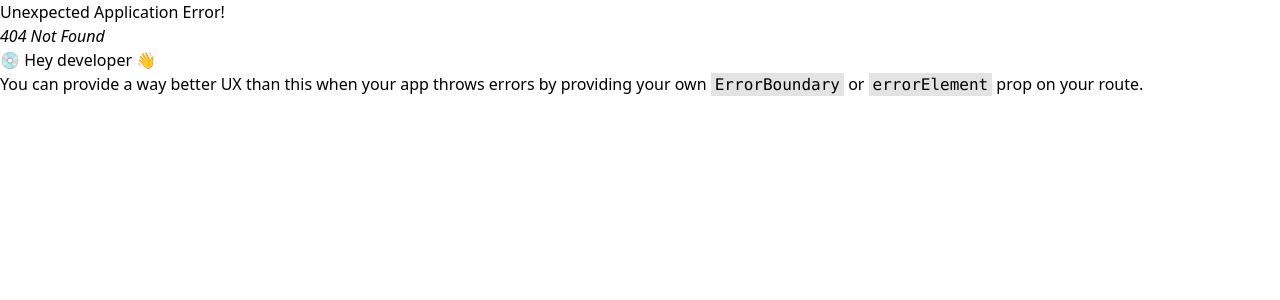
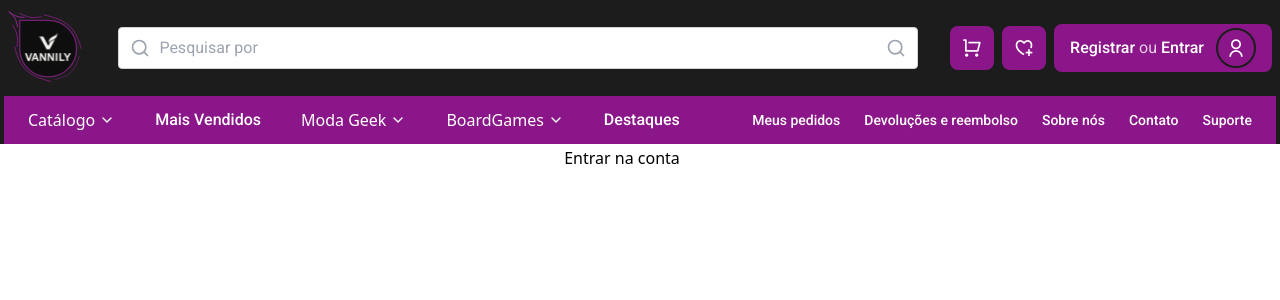
Before and after one commit to davivalentinn/vannily-site, a React (Vite) app in the folder vannilyapp/: page /account/login in a window 1280 px wide. Before the commit this address had no page. Shown: the top 300 px of the page. Built offline with nearby package versions, Linux system fonts and the light colour scheme.

Commit message:
feat: cria page de account e rota

```diff
--- a/vannilyapp/src/components/ButtonRegisterOrLogin/index.tsx
+++ b/vannilyapp/src/components/ButtonRegisterOrLogin/index.tsx
@@ -4,11 +4,11 @@ export function ButtonRegisterOrLogin() {
     return (
         <div className="bg-button px-4 py-1 flex items-center justify-between min-w-[180px] rounded-lg">
             <div className="flex items-center justify-center space-x-1">
-                <Link to="#" className="hover:text-white/90 transition-colors">
+                <Link to="/account/register" className="hover:text-white/90 transition-colors">
                     Registrar
                 </Link>
                 <p className="font-roboto font-normal text-white/80">ou</p>
-                <Link to="#" className="hover:text-white/90 transition-colors">
+                <Link to="/account/login" className="hover:text-white/90 transition-colors">
                     Entrar
                 </Link>
             </div>
--- /dev/null
+++ b/vannilyapp/src/components/ProductBanner/ProductBanner.tsx
@@ -0,0 +1 @@
+import { Link } from "react-router-dom";
--- /dev/null
+++ b/vannilyapp/src/pages/account/login/index.tsx
@@ -0,0 +1,9 @@
+
+export function Login() {
+    return (
+        <main className="w-full  max-w-7xl flex gap-4 justify-center items-center m-auto">
+            <h1>Entrar na conta</h1>
+            <i className="ri-heart-add-2-line"></i>
+        </main>
+    )
+}
--- /dev/null
+++ b/vannilyapp/src/pages/account/register/index.tsx
@@ -0,0 +1,9 @@
+
+export function Register() {
+    return (
+        <main className="w-full  max-w-7xl flex gap-4 justify-center items-center m-auto">
+            <h1>Criar Conta</h1>
+            <i className="ri-heart-add-2-line"></i>
+        </main>
+    )
+}
--- a/vannilyapp/src/pages/home/index.tsx
+++ b/vannilyapp/src/pages/home/index.tsx
@@ -2,10 +2,11 @@ import { Carousel } from "../../components/Carousel"
 export function Home() {
     return (
         <>
+            <Carousel />
             <main className="w-full max-w-7xl flex gap-4 justify-center items-center m-auto">
 
             </main>
-            <Carousel />
+
         </>
     )
 }
```
Also changed, not shown: vannilyapp/src/App.tsx (+10 -0 lines), vannilyapp/src/components/Carousel/index.tsx (line endings or trailing spaces), vannilyapp/src/components/ProductBanner/productData.ts (added), vannilyapp/src/components/ProductBanner/types.ts (added).
